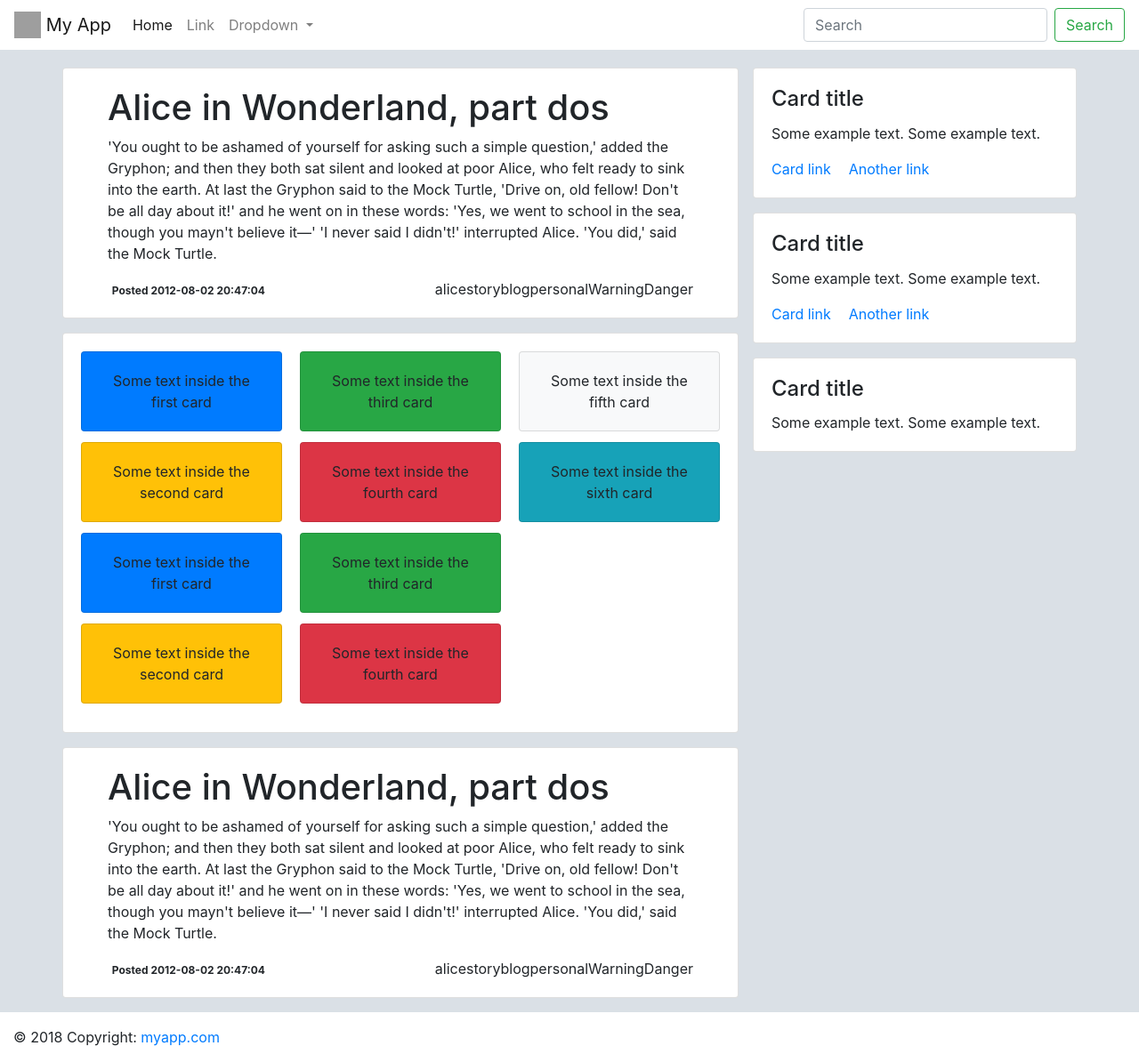
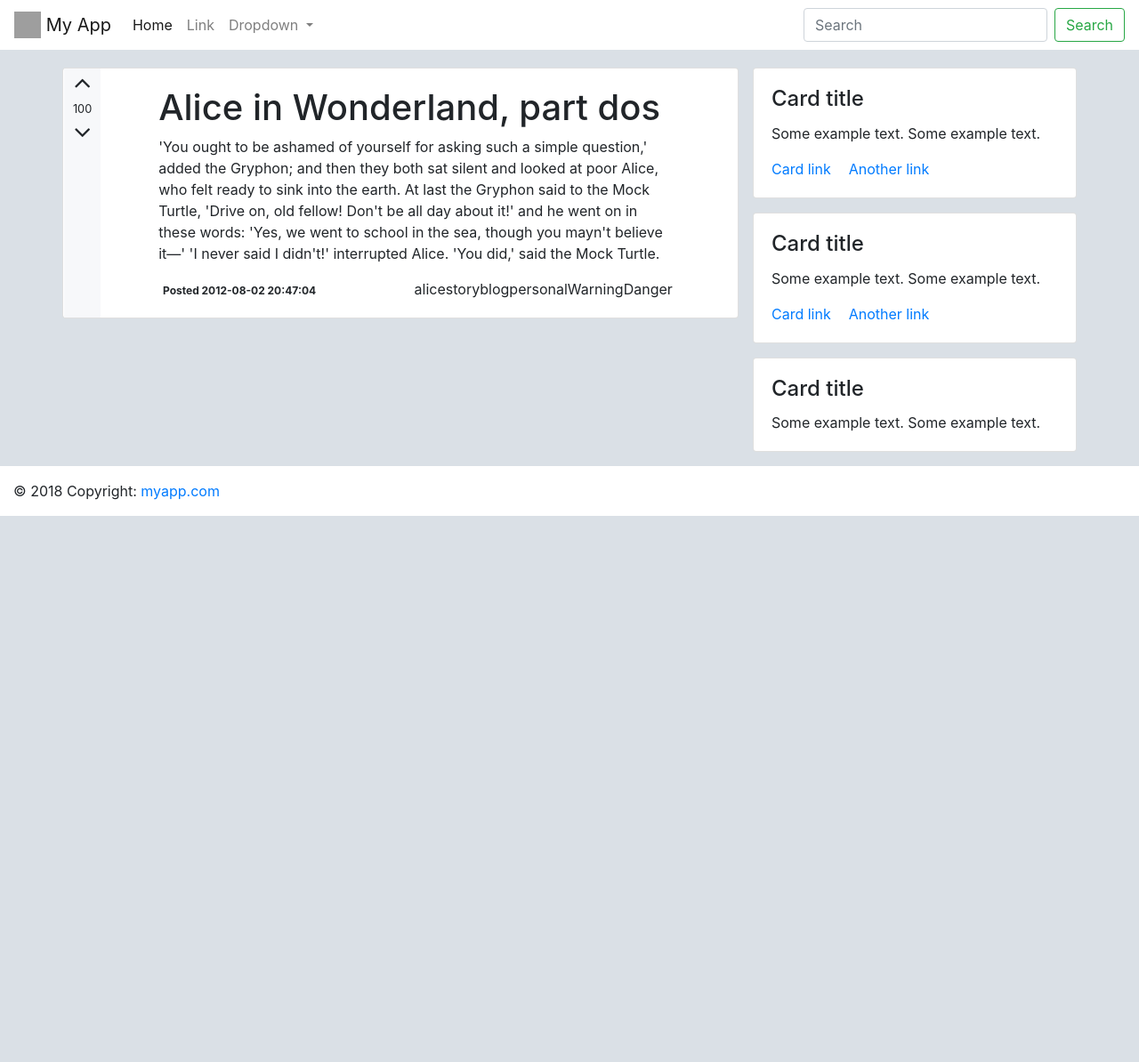
Before and after one commit to IAmSudhirGupta/my-app, an Angular app: page / in a window 1280 px wide. Shown: the whole page at 89% size. After the commit the page ends 800 px from the top, so only its background shows below. Built offline with nearby package versions, Linux system fonts and the light colour scheme; grey boxes are pictures that could not be loaded.

Commit message:
UI CHANGES.

```diff
--- a/src/app/components/content-left/content-left.component.css
+++ b/src/app/components/content-left/content-left.component.css
@@ -0,0 +1,27 @@
+.card:hover {
+    border: 1px solid #865555;
+}
+
+.like-box {
+    background-color: #F7F8FA;
+    max-width: 5.333333%;
+    padding: 0;
+    text-align: center;
+}
+
+.action {}
+
+.action-btn {
+    background: none;
+    border: none;
+    color: inherit;
+    display: block;
+}
+
+.fa {
+    font-size: 30px;
+}
+
+.action-btn:hover {
+    color: #865555;
+}
--- a/src/app/components/content-left/content-left.component.html
+++ b/src/app/components/content-left/content-left.component.html
@@ -1,11 +1,21 @@
 <div class="row margin-top-10">
     <div class="card">
+        <div class="row" style='margin-left: 1px'>
+            <div class="col-md-1 like-box">
+                <div class="action">
+                    <a href="#" class="action-btn"><i class="fa fa-angle-up"></i></a>
+                    <small>100</small>
+                    <a href="#" class="action-btn"><i class="fa fa-angle-down"></i></a>
+                </div>
+            </div>
+            <div class="col-md-11">
                 <div class="card-body">
                     <div class="container">
                         <div class="col-md-12">
                             <h1>Alice in Wonderland, part dos</h1>
-                    <p>'You ought to be ashamed of yourself for asking such a simple question,' added the Gryphon; and then they both sat silent and looked at poor Alice, who felt ready to sink into the earth. At last the Gryphon said to the Mock Turtle,
-                        'Drive on, old fellow! Don't be all day about it!' and he went on in these words: 'Yes, we went to school in the sea, though you mayn't believe it—' 'I never said I didn't!' interrupted Alice. 'You did,' said the Mock Turtle.</p>
+                            <p>'You ought to be ashamed of yourself for asking such a simple question,' added the Gryphon; and then they both sat silent and looked at poor Alice, who felt ready to sink into the earth. At last the Gryphon said to the Mock
+                                Turtle, 'Drive on, old fellow! Don't be all day about it!' and he went on in these words: 'Yes, we went to school in the sea, though you mayn't believe it—' 'I never said I didn't!' interrupted Alice. 'You did,' said the
+                                Mock Turtle.</p>
                             <div>
                                 <span class="badge">Posted 2012-08-02 20:47:04</span>
                                 <div class="pull-right"><span class="label label-default">alice</span> <span class="label label-primary">story</span> <span class="label label-success">blog</span> <span class="label label-info">personal</span> <span class="label label-warning">Warning</span>
@@ -16,86 +26,5 @@
                 </div>
             </div>
         </div>
-
-<div class="row margin-top-10">
-    <div class="card">
-        <div class="card-body">
-
-            <div class="card-columns">
-                <div class="card bg-primary">
-                    <div class="card-body text-center">
-                        <p class="card-text">Some text inside the first card</p>
     </div>
 </div>
-                <div class="card bg-warning">
-                    <div class="card-body text-center">
-                        <p class="card-text">Some text inside the second card</p>
-                    </div>
-                </div>
-                <div class="card bg-success">
-                    <div class="card-body text-center">
-                        <p class="card-text">Some text inside the third card</p>
-                    </div>
-                </div>
-                <div class="card bg-danger">
-                    <div class="card-body text-center">
-                        <p class="card-text">Some text inside the fourth card</p>
-                    </div>
-                </div>
-                <div class="card bg-light">
-                    <div class="card-body text-center">
-                        <p class="card-text">Some text inside the fifth card</p>
-                    </div>
-                </div>
-                <div class="card bg-info">
-                    <div class="card-body text-center">
-                        <p class="card-text">Some text inside the sixth card</p>
-                    </div>
-                </div>
-            </div>
-            <div class="card-columns">
-                <div class="card bg-primary">
-                    <div class="card-body text-center">
-                        <p class="card-text">Some text inside the first card</p>
-                    </div>
-                </div>
-                <div class="card bg-warning">
-                    <div class="card-body text-center">
-                        <p class="card-text">Some text inside the second card</p>
-                    </div>
-                </div>
-                <div class="card bg-success">
-                    <div class="card-body text-center">
-                        <p class="card-text">Some text inside the third card</p>
-                    </div>
-                </div>
-                <div class="card bg-danger">
-                    <div class="card-body text-center">
-                        <p class="card-text">Some text inside the fourth card</p>
-                    </div>
-                </div>
-            </div>
-        </div>
-    </div>
-</div>
-
-<div class="row margin-top-10">
-    <div class="card">
-        <div class="card-body">
-
-            <div class="container">
-                <div class="col-md-12">
-                    <h1>Alice in Wonderland, part dos</h1>
-                    <p>'You ought to be ashamed of yourself for asking such a simple question,' added the Gryphon; and then they both sat silent and looked at poor Alice, who felt ready to sink into the earth. At last the Gryphon said to the Mock Turtle,
-                        'Drive on, old fellow! Don't be all day about it!' and he went on in these words: 'Yes, we went to school in the sea, though you mayn't believe it—' 'I never said I didn't!' interrupted Alice. 'You did,' said the Mock Turtle.</p>
-                    <div>
-                        <span class="badge">Posted 2012-08-02 20:47:04</span>
-                        <div class="pull-right"><span class="label label-default">alice</span> <span class="label label-primary">story</span> <span class="label label-success">blog</span> <span class="label label-info">personal</span> <span class="label label-warning">Warning</span>
-                            <span class="label label-danger">Danger</span></div>
-                    </div>
-                </div>
-            </div>
-
-        </div>
-    </div>
-</div>
--- a/src/styles.css
+++ b/src/styles.css
@@ -1,9 +1,9 @@
 /* You can add global styles to this file, and also import other style files */
 
+@import url('https://fonts.googleapis.com/css?family=Open+Sans');
 body {
     background-color: rgb(218, 224, 230) !important;
-    font-family: IBMPlexSans, Helvetica Neue, Segoe UI, Helvetica, Verdana, Arial, sans-serif;
-    -webkit-font-smoothing: antialiased;
+    font-family: 'Open Sans', sans-serif;
 }
 
 .margin-top-10 {
```
Lines whose indentation alone changed are shown as unchanged.
